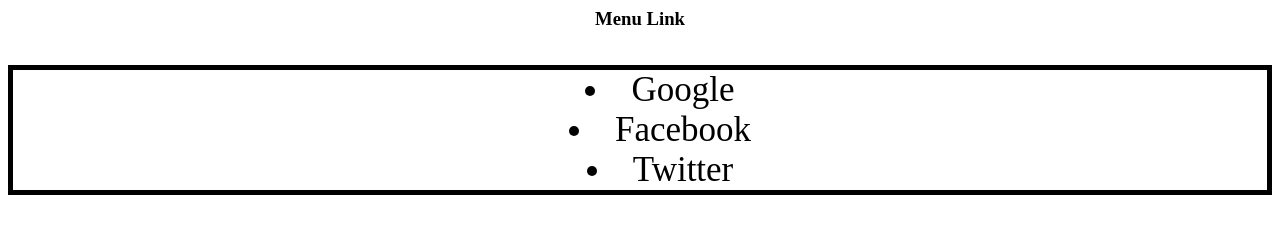
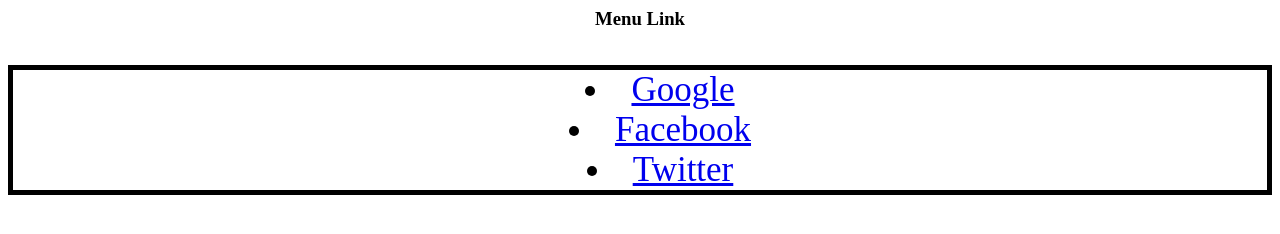
Before and after one commit to CodeineCoders/basicCSS, a plain HTML site: page index.html in a window 1280 px wide. Shown: the part 538-772 px from the top of the page. Drawn offline with Linux system fonts and the light colour scheme.

Commit message:
added links

```diff
--- a/index.html
+++ b/index.html
@@ -56,9 +56,15 @@
     <img src="https://resizing.flixster.com/glsI3kJpfGTW_Qovspalv9Yat8s=/206x305/v2/https://flxt.tmsimg.com/assets/p17593794_e_v10_aa.jpg" width="25%">
     <h3>Menu Link</h3>
     <ul>
-        <li>Google</li>
-        <li>Facebook</li>
-        <li>Twitter</li>
+        <li>
+            <a href="google.com">Google</a>
+        </li>
+        <li>
+            <a href="facebook.com">Facebook</a>
+        </li>
+        <li>
+            <a href="twitter.com">Twitter</a>
+        </li>
     </ul>
 </body>
 </html>
```
